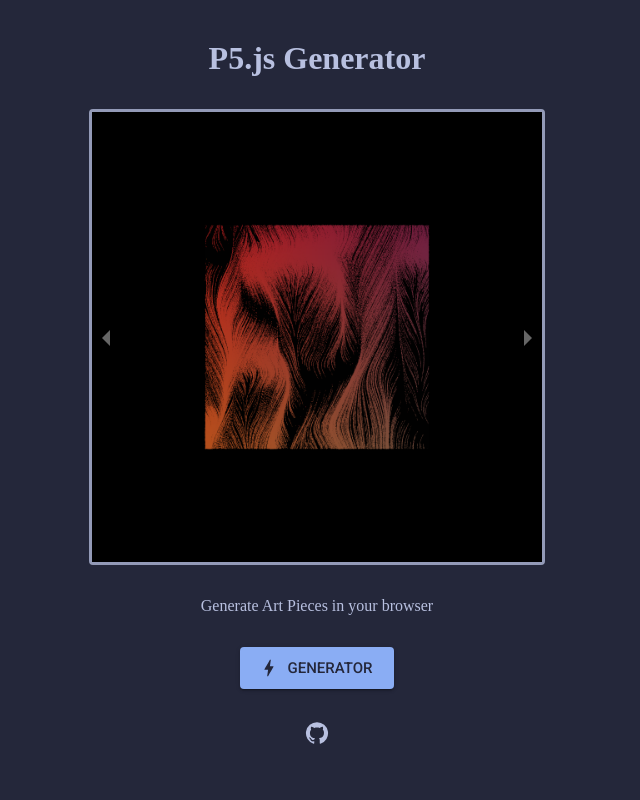
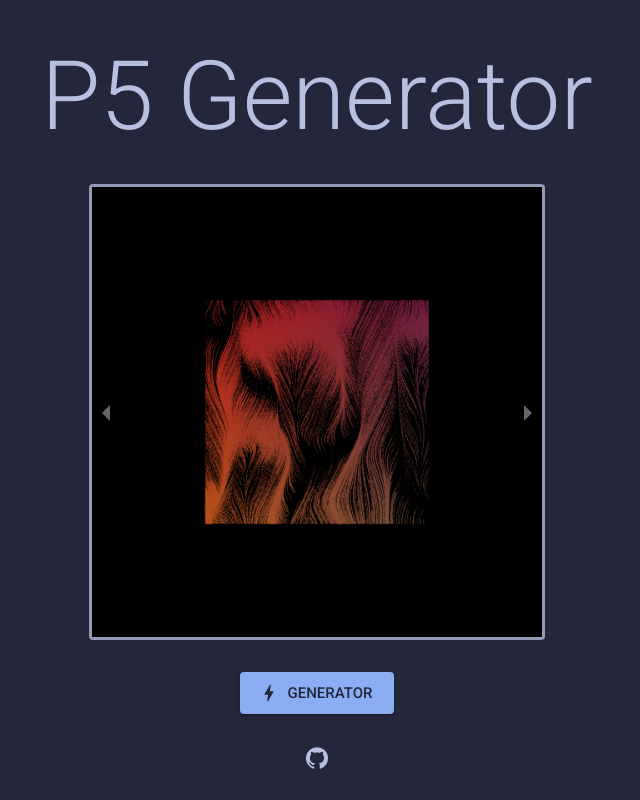
Before and after one commit to qureshiather/Solstice, a React (Create React App) app: page / in a window 1280 px wide. Shown: the whole page, without its empty margins (323-963 px from the left). Built offline with nearby package versions, Linux system fonts and the light colour scheme.

Commit message:
font fixes

```diff
--- a/public/index.html
+++ b/public/index.html
@@ -21,9 +21,6 @@
       work correctly both with client-side routing and a non-root public URL.
       Learn how to configure a non-root public URL by running `npm run build`.
     -->
-    <style>
-      @import url("https://fonts.googleapis.com/css2?family=Orbitron:wght@600&display=swap");
-    </style>
     <title>p5 Generator</title>
   </head>
   <body>
--- a/src/Home.tsx
+++ b/src/Home.tsx
@@ -5,6 +5,7 @@
 import Stack from "@mui/material/Stack";
 import BoltIcon from "@mui/icons-material/Bolt";
 import Footer from "./components/Footer";
+import Typography from "@mui/material/Typography";
 
 const Home = () => {
   const navigate = useNavigate();
@@ -14,11 +15,14 @@
       <main>
         <Box sx={{ width: "100%" }}>
           <Stack spacing={4} alignItems="center">
-            <h1 style={{ marginBottom: "32px", marginTop: "32px" }}>
-              P5.js Generator
-            </h1>
+            <Typography
+              variant="h1"
+              component="h2"
+              style={{ marginBottom: "32px", marginTop: "32px" }}
+            >
+              P5 Generator
+            </Typography>
             <ArtCarousel />
-            <p>Generate Art Pieces in your browser</p>
             <Button
               variant="contained"
               color="primary"
--- a/src/components/ArtCarousel.tsx
+++ b/src/components/ArtCarousel.tsx
@@ -1,4 +1,3 @@
-import React from "react";
 import "react-responsive-carousel/lib/styles/carousel.min.css"; // requires a loader
 import { Carousel } from "react-responsive-carousel";
 
--- a/src/index.tsx
+++ b/src/index.tsx
@@ -2,6 +2,10 @@
 import ReactDOM from "react-dom";
 import "./index.css";
 import App from "./App";
+import "@fontsource/roboto/300.css";
+import "@fontsource/roboto/400.css";
+import "@fontsource/roboto/500.css";
+import "@fontsource/roboto/700.css";
 
 ReactDOM.render(
   <React.StrictMode>
--- a/src/routes/Generate.tsx
+++ b/src/routes/Generate.tsx
@@ -4,6 +4,7 @@
 import Paper from "@mui/material/Paper";
 import { MAPPINGS } from "../utils/config-mappings";
 import { styled } from "@mui/material/styles";
+import { Typography } from "@mui/material";
 
 type ParamTypes = {
   seedString: string;
@@ -25,23 +26,23 @@
   if (seedString && shapeType && shapeBorder && resolution && backgroundType) {
     return (
       <Grid container spacing={2} justifyContent="center" alignItems="center">
-        <Grid container size={6} justifyContent="center">
+        <Grid container size={12} justifyContent="center">
           <Item>
-            <p>
+            <Typography variant="body1">
               Shape: {MAPPINGS.shapeType[shapeType]} <br />
               Border: {MAPPINGS.borderType[shapeBorder]} <br />
               Background: {MAPPINGS.backgroundType[backgroundType]} <br />
               Resolution: {MAPPINGS.resolution[resolution].label} <br />
               Seed: {seedString}
-            </p>
+            </Typography>
           </Item>
         </Grid>
-        <Grid container size={6}>
+        <Grid container size={6} justifyContent="center">
           <Item>
-            <p>
+            <Typography variant="body1">
               Wait until the image has finished rendering (1500 frames), and
               then click download
-            </p>
+            </Typography>
           </Item>
         </Grid>
         <Grid container size={12} justifyContent="center">
--- a/src/routes/Generator.tsx
+++ b/src/routes/Generator.tsx
@@ -12,6 +12,7 @@
 import GeneratorDiv from "../components/GeneratorDiv";
 import FormHelperText from "@mui/material/FormHelperText";
 import Snackbar from "@mui/material/Snackbar";
+import Typography from "@mui/material/Typography";
 
 export const Generator = () => {
   const [refreshKey, setRefreshKey] = useState(0); // State to force a remount
@@ -71,7 +72,9 @@
       />
       <Grid container spacing={2} justifyContent="center" alignItems="center">
         <Grid container size={12} justifyContent="center">
-          <h1> Generator </h1>
+          <Typography variant="h2" component="h2">
+            Generator
+          </Typography>
         </Grid>
         <Grid container size={6} justifyContent="center" alignItems="center">
           <Box
```
